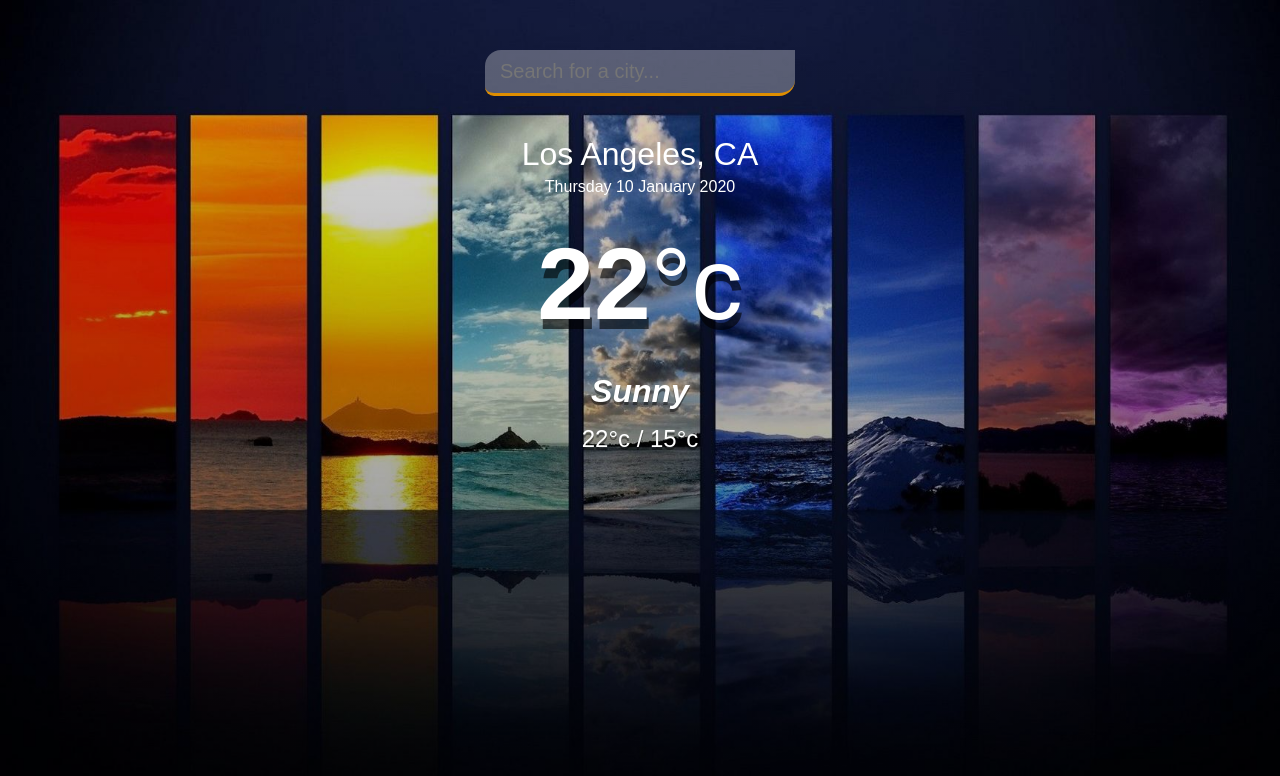
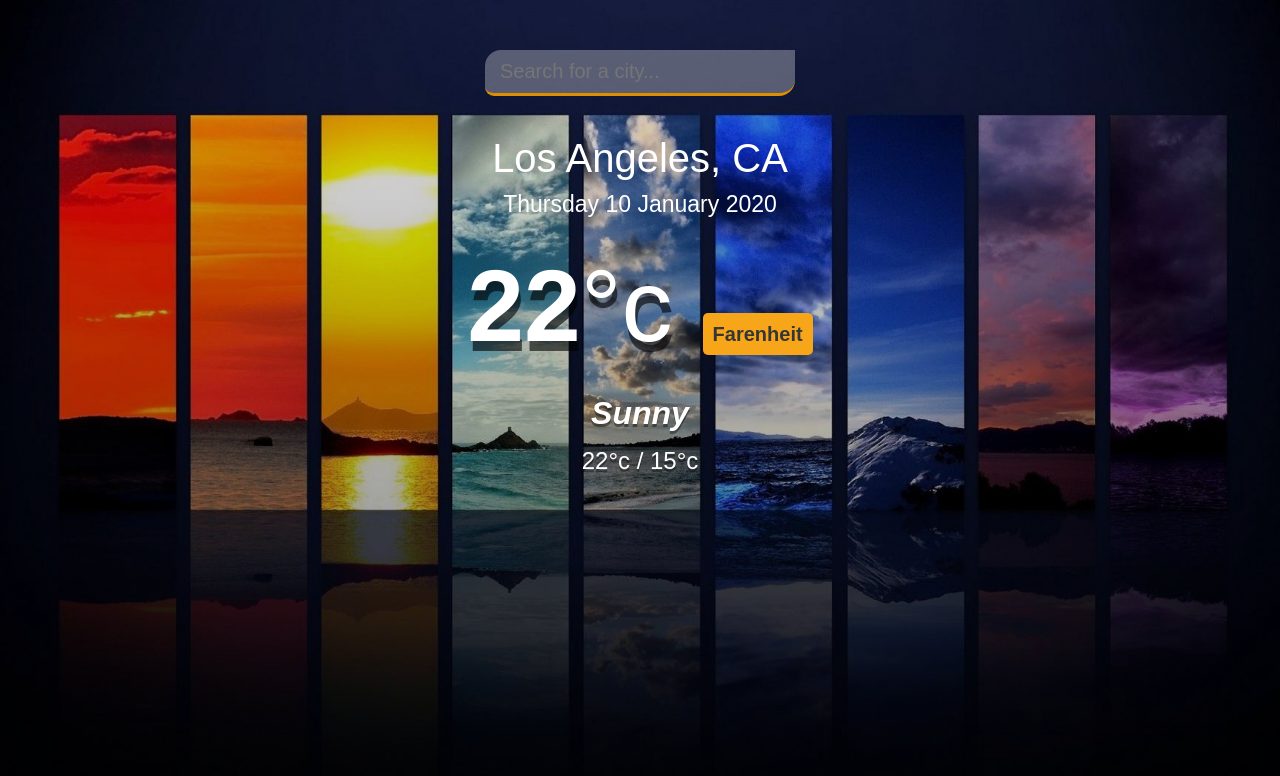
Before and after one commit to luciano-ilha/weatherapp-js, a website built with webpack: page index.html in a window 1280 px wide. Built offline with nearby package versions, Linux system fonts and the light colour scheme.

Commit message:
Create farenheit button

```diff
--- a/index.html
+++ b/index.html
@@ -22,7 +22,8 @@
         </section>
         <div class="currentbox">
           <div class="currentbox-temp">
-            22<span class="currentbox-temp-unit">°c</span>
+            22<span class="currentbox-temp-unit">°c</span
+            ><span class="currentbox-temp-toggle">Farenheit</span>
           </div>
           <div class="currentbox-weather">Sunny</div>
           <div class="currentbox-hilo">
--- a/src/index.js
+++ b/src/index.js
@@ -42,7 +42,7 @@ const displayResults = (weather) => {
   let temp = document.querySelector(".currentbox-temp");
   temp.innerHTML = `${Math.round(
     weather.main.temp
-  )}<span class="currentbox-temp-unit">°c</span>`;
+  )}<span class="currentbox-temp-unit">°c</span><span class="currentbox-temp-toggle">Farenheit</span>`;
 
   let dayStatus = document.querySelector(".currentbox-weather");
   dayStatus.innerText = weather.weather[0].main;
--- a/src/style.scss
+++ b/src/style.scss
@@ -57,14 +57,15 @@ body {
   &-location {
     &-city {
       color: #fff;
-      font-size: 32px;
+      font-size: 40px;
       font-weight: 500;
       margin-bottom: 5px;
     }
 
     &-date {
       color: #fff;
-      font-size: 16px;
+      font-size: 23px;
+      margin-top: 10px;
     }
   }
 }
@@ -79,6 +80,31 @@ body {
 
     &-unit {
       font-weight: 500;
+    }
+
+    &-toggle {
+      font-size: 20px;
+      color: rgb(54, 54, 54);
+      background-color: #f7a519;
+      text-shadow: none;
+      padding: 10px;
+      border-radius: 5px;
+      margin-left: 30px;
+      &:hover {
+        cursor: pointer;
+        animation: color-change 0.4s infinite;
+        @keyframes color-change {
+          0% {
+            color: rgb(231, 231, 231);
+          }
+          50% {
+            color: rgb(54, 54, 54);
+          }
+          100% {
+            color: rgb(231, 231, 231);
+          }
+        }
+      }
     }
   }
 
```
